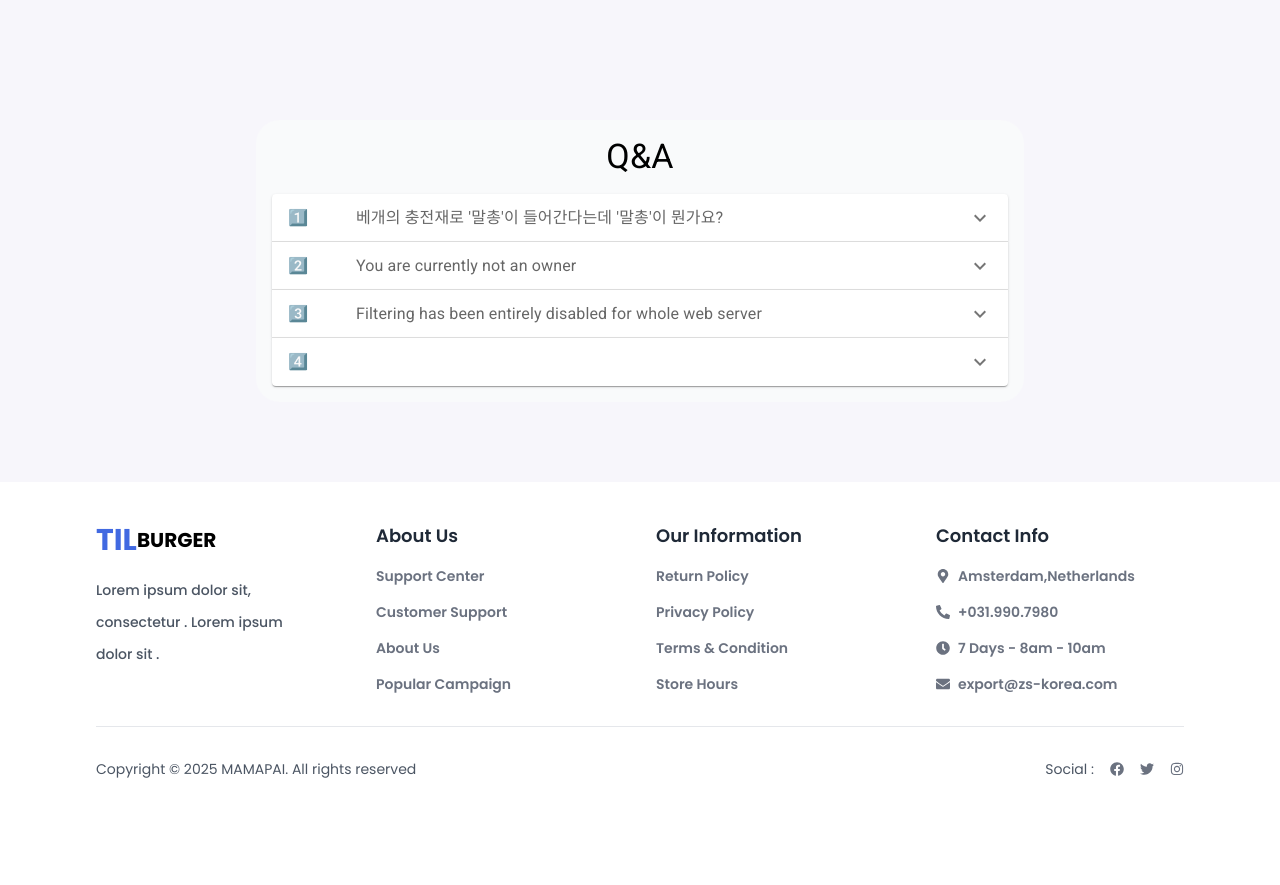
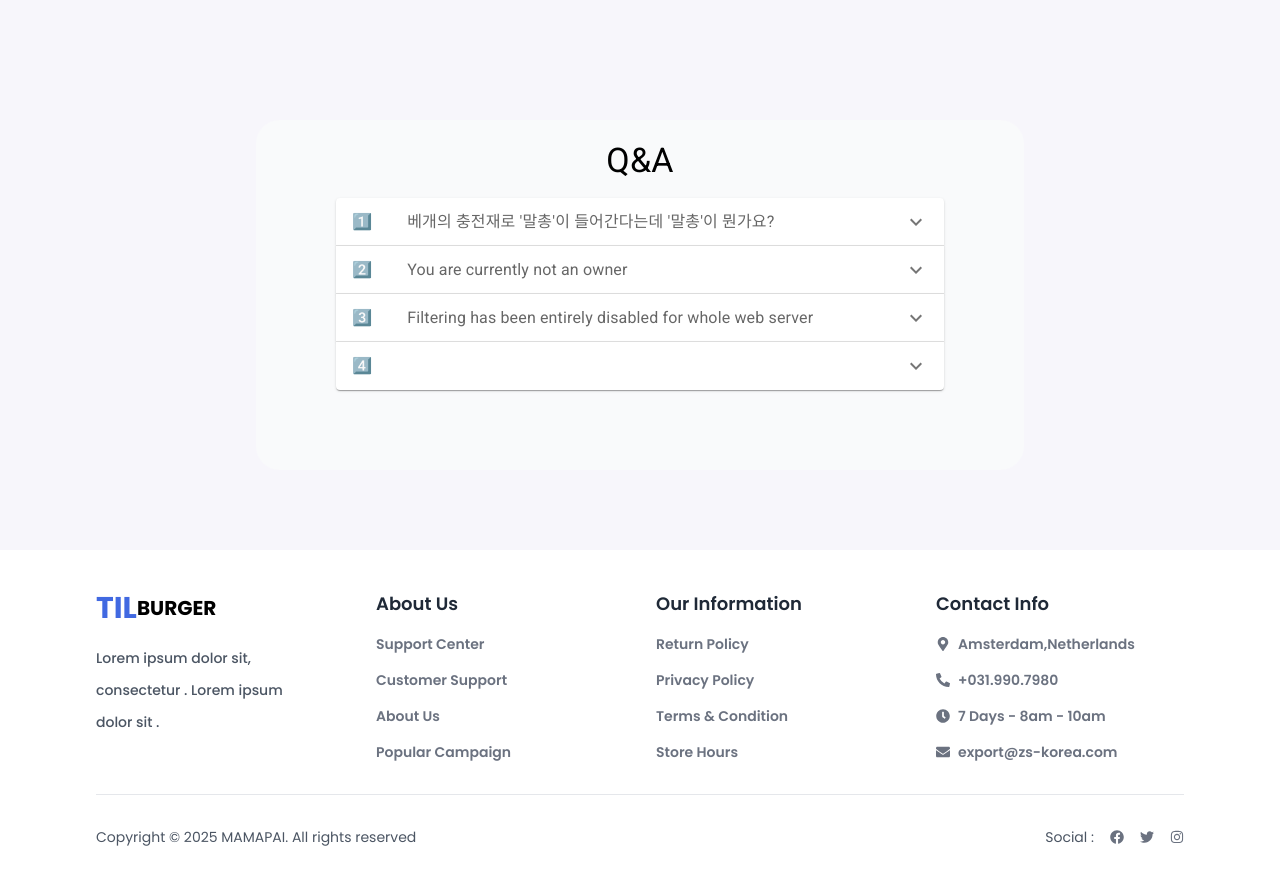
Before and after one commit to damoayo/tilburger, a Next.js app: page / in a window 1280 px wide. Shown: the part 2120-3005 px from the top of the page. Before the commit the page ends 2939 px from the top, so only its background shows below. Built offline with nearby package versions, Linux system fonts and the light colour scheme; what @mui/material-nextjs would draw is missing.

Commit message:
확인커밋

```diff
--- a/components/Home/QNA/QNA.tsx
+++ b/components/Home/QNA/QNA.tsx
@@ -4,7 +4,7 @@ import AccordionUsage from "./AccordionUsage";
 const QNA = () => {
   return (
     <div>
-      <div className="w-[60%] mx-auto mt-20 mb-20  border-2border p-4 rounded-3xl bg-gray-50">
+      <div className="w-[60%] mx-auto mt-20 mb-20  border-2border pt-5 px-20 pb-20 rounded-3xl bg-gray-50">
         <AccordionUsage />
       </div>
     </div>
```
